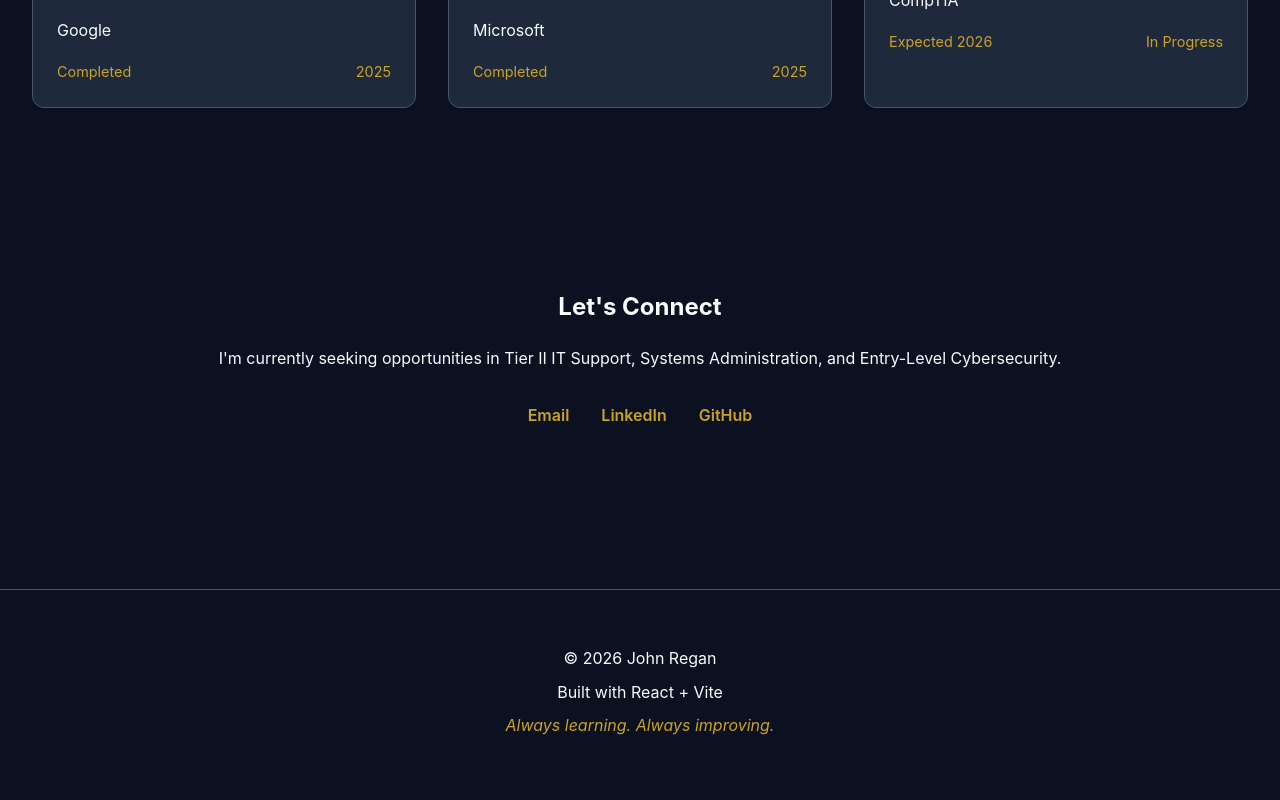
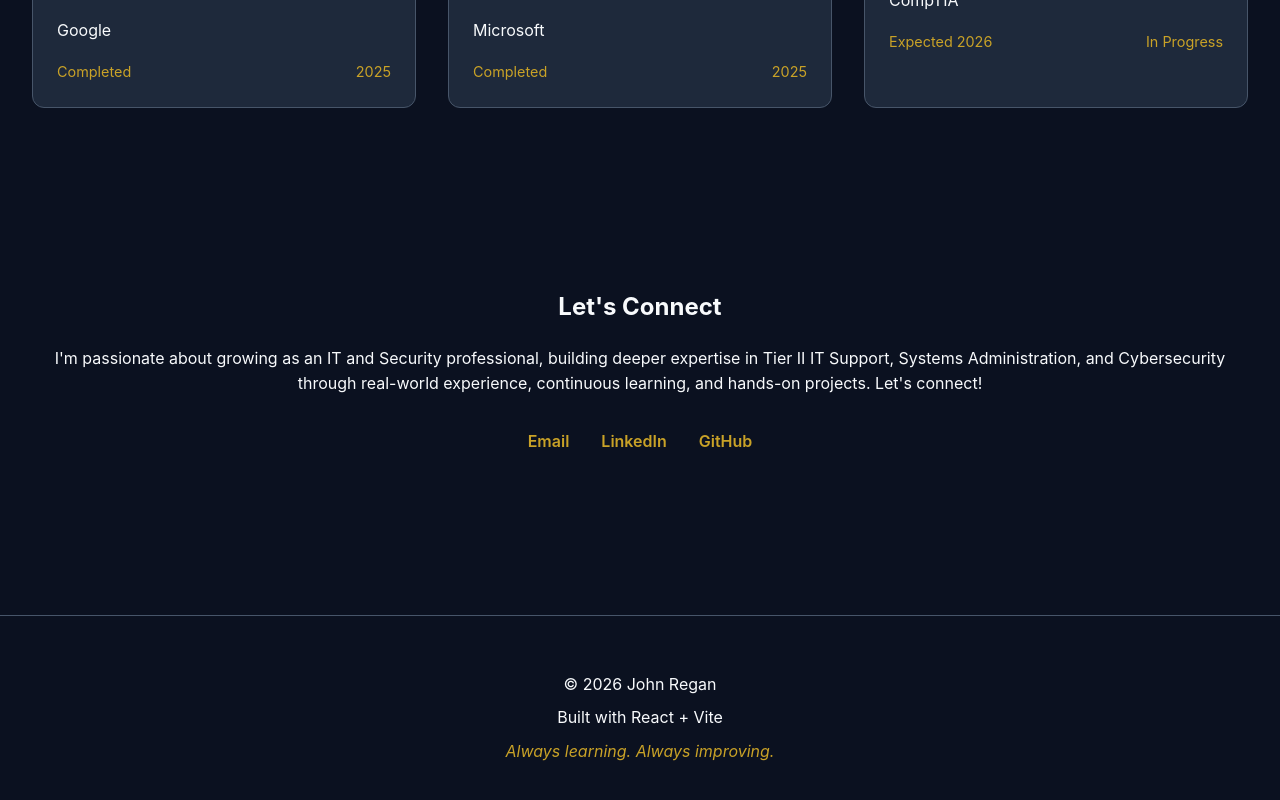
Before and after one commit to JRegans/portfolio, a React (Vite) app: page / in a window 1280 px wide. Shown: the part 3664-4464 px from the top of the page. Built offline with nearby package versions, Linux system fonts and the light colour scheme.

Commit message:
Update contact section messaging

```diff
--- a/src/sections/Contact/Contact.jsx
+++ b/src/sections/Contact/Contact.jsx
@@ -8,8 +8,7 @@ function Contact() {
         <h2>Let's Connect</h2>
 
         <p className="section-description">
-          I'm currently seeking opportunities in Tier II IT Support,
-          Systems Administration, and Entry-Level Cybersecurity.
+          I'm passionate about growing as an IT and Security professional, building deeper expertise in Tier II IT Support, Systems Administration, and Cybersecurity through real-world experience, continuous learning, and hands-on projects. Let's connect!
         </p>
 
         <div className="contact-links">
```
